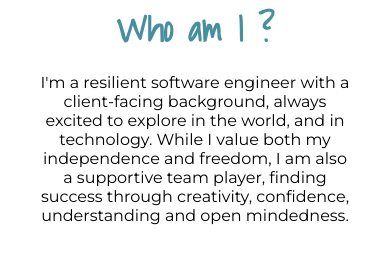
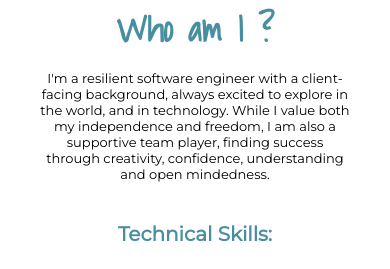
Before and after one commit to amandaphail/portfolio, a React (Create React App) app: page / in a window 390 px wide. Shown: the part 567-836 px from the top of the page. Built offline with nearby package versions, Linux system fonts and the light colour scheme; a web font is replaced by a local one.

Commit message:
mediaquery

```diff
--- a/src/components/CSS/contact.css
+++ b/src/components/CSS/contact.css
@@ -101,6 +101,7 @@ textarea {
 
   #text {
     width: 60%;
+    font-size: 13px;
   }
 
   #input {
--- a/src/screens/CSS/aboutme.css
+++ b/src/screens/CSS/aboutme.css
@@ -106,9 +106,14 @@ span {
   }
   #about {
     width: 100%;
+    font-size: 13px;
   }
 
   #skills {
     width: 100%;
   }
+
+  p {
+    font-size: 13px;
+  }
 }
```
